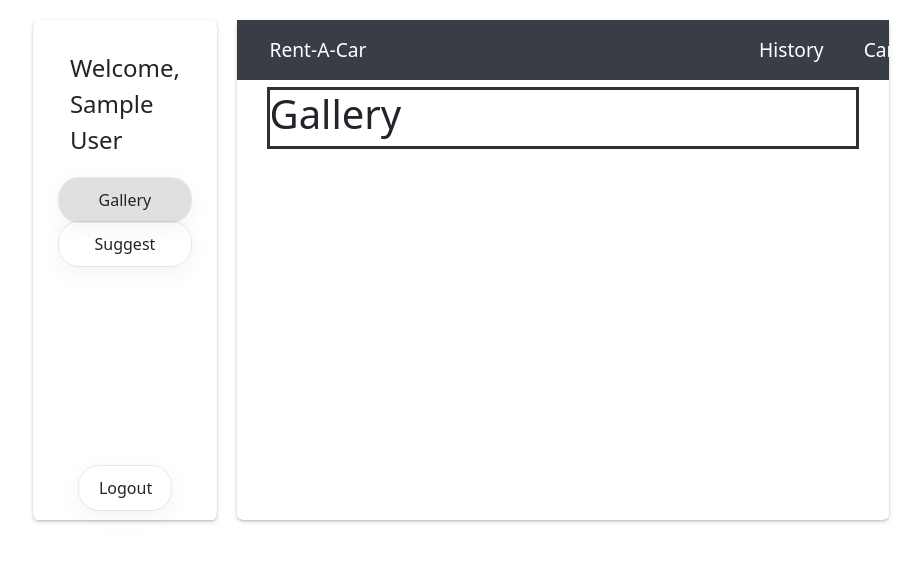
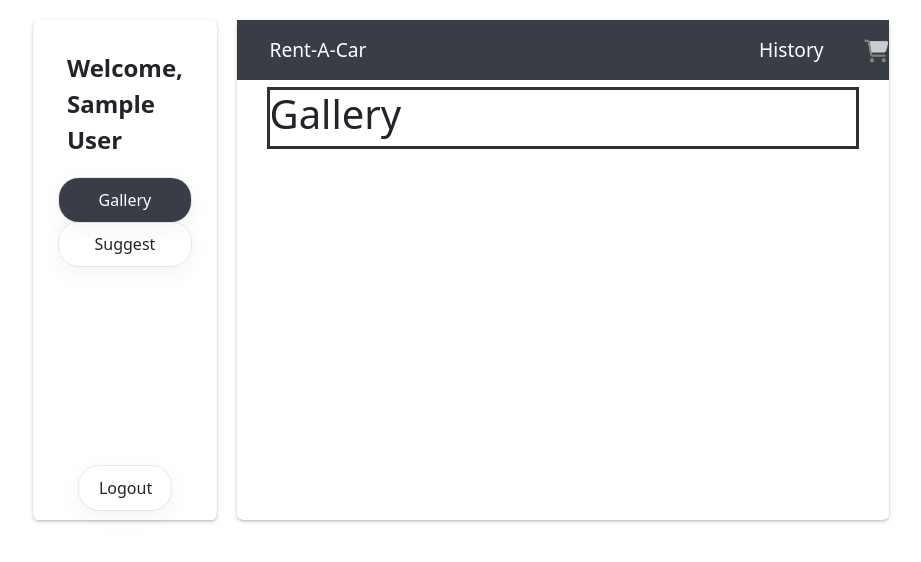
Before and after one commit to vuuduu/online_store, a React (Vite) app in the folder frontend/: page /home in a window 1280 px wide. Shown: the top 562 px of the page, without its empty margins (179-1100 px from the left). Built offline with nearby package versions, Linux system fonts and the light colour scheme; sample sign-in values are in the browser's storage.

Commit message:
Minor css changes

```diff
--- a/frontend/src/components/elements/MainHomeContent.jsx
+++ b/frontend/src/components/elements/MainHomeContent.jsx
@@ -1,11 +1,19 @@
+import cartIcon from '../../assets/shopping-cart-icon.png';
+
 const MainHomeContent = (props) => {
+    const handleHistoryTab = () => {
+        // props.handleViewChange('history');
+    }
+
     return (
         <>
             <div className="main-content-top">
                 <div>Rent-A-Car</div>
                 <div className='main-content-right'>
-                    <div>History</div>
-                    <div>Carts</div>
+                    <div className='history-tab' onClick={() => handleHistoryTab}>History</div>
+                    <div className='cart-tab'>
+                        <img src={cartIcon} alt="Cart" className='cart-icon' />
+                    </div>
                 </div>
             </div>
             <div className="main-content-products">
--- a/frontend/src/components/elements/elements.css
+++ b/frontend/src/components/elements/elements.css
@@ -22,9 +22,12 @@
 }
 
 .welcome-container {
+    /* background-color: #393E46;
+    color: white; */
     padding: 20px 30px;
     border-radius: 20px;
     font-size: 1.5em;
+    font-weight: bold;
     /* Adjust font size as needed */
 }
 
@@ -42,7 +45,8 @@
 .gallery-container:hover,
 .suggest-container:hover,
 .logout-container:hover {
-    background-color: #f0f0f0;
+    background-color: #393E46;
+    color: white;
 }
 
 .gallery-container,
@@ -102,6 +106,12 @@
     /* Add underline on hover */
 }
 
+.cart-icon {
+    height: 25px;
+    width: 25px;
+
+}
+
 .main-content-products {
     box-shadow: rgba(0, 0, 0, 0.16) 0px 1px 4px, rgb(51, 51, 51) 0px 0px 0px 3px;
     width: 90%;
--- a/frontend/src/components/pages/Home.jsx
+++ b/frontend/src/components/pages/Home.jsx
@@ -31,7 +31,7 @@ const Home = () => {
             <ProfileSideBar storedUser={storedUser} handleViewChange={handleViewChange} homeView={homeView} />
 
             <div className="main-content-container">
-                <MainHomeContent homeView={homeView} />
+                <MainHomeContent handleViewChange={handleViewChange} homeView={homeView} />
             </div>
         </div>
     )
--- a/frontend/src/components/pages/pages.css
+++ b/frontend/src/components/pages/pages.css
@@ -45,5 +45,6 @@ body {
 }
 
 .active-view {
-    background-color: #e0e0e0;
+    background-color: #393E46;
+    color: white;
 }
```
Also changed, not shown: frontend/src/assets/shopping-cart-icon.png (added), 1 other file (tests, documents, lock files or other folders).
